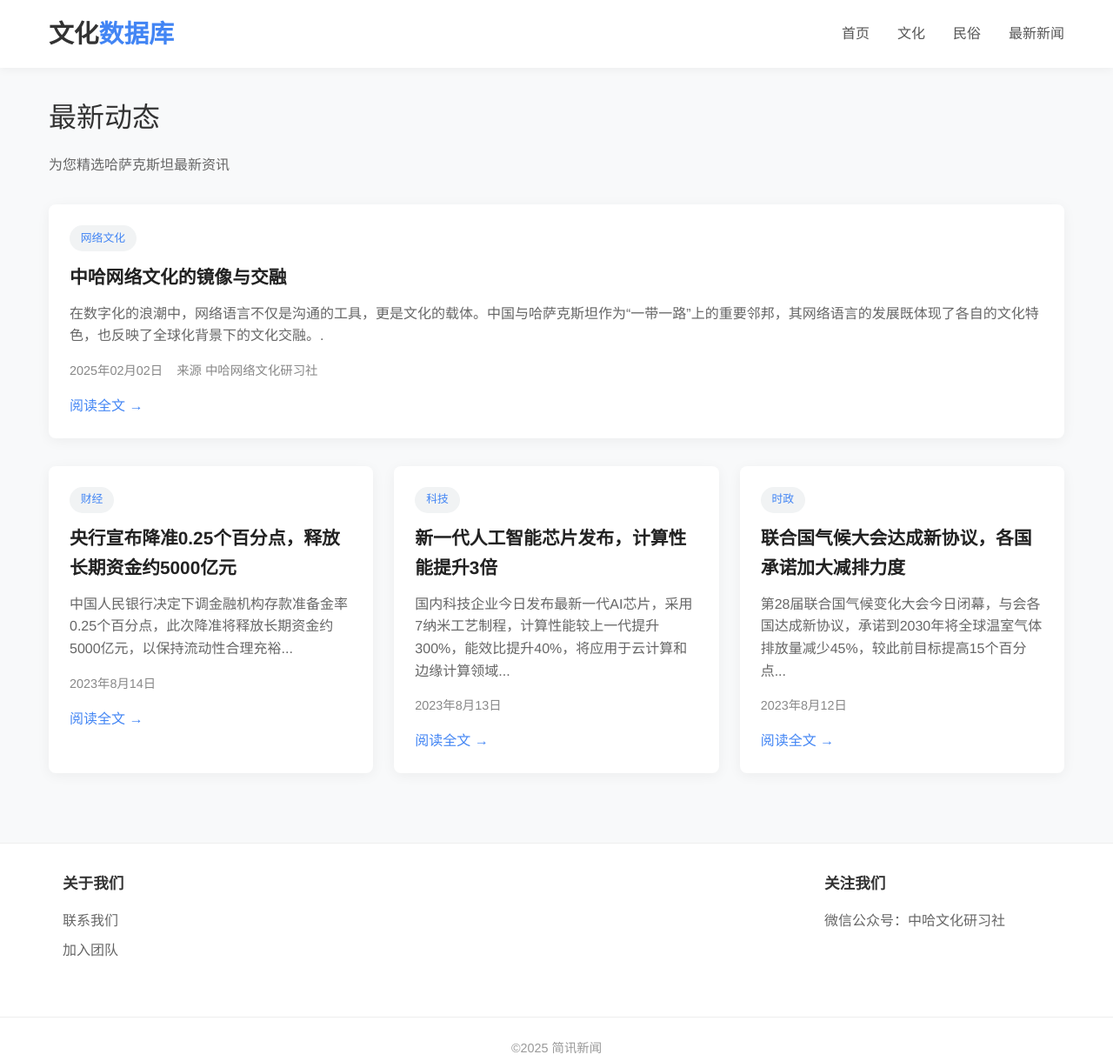
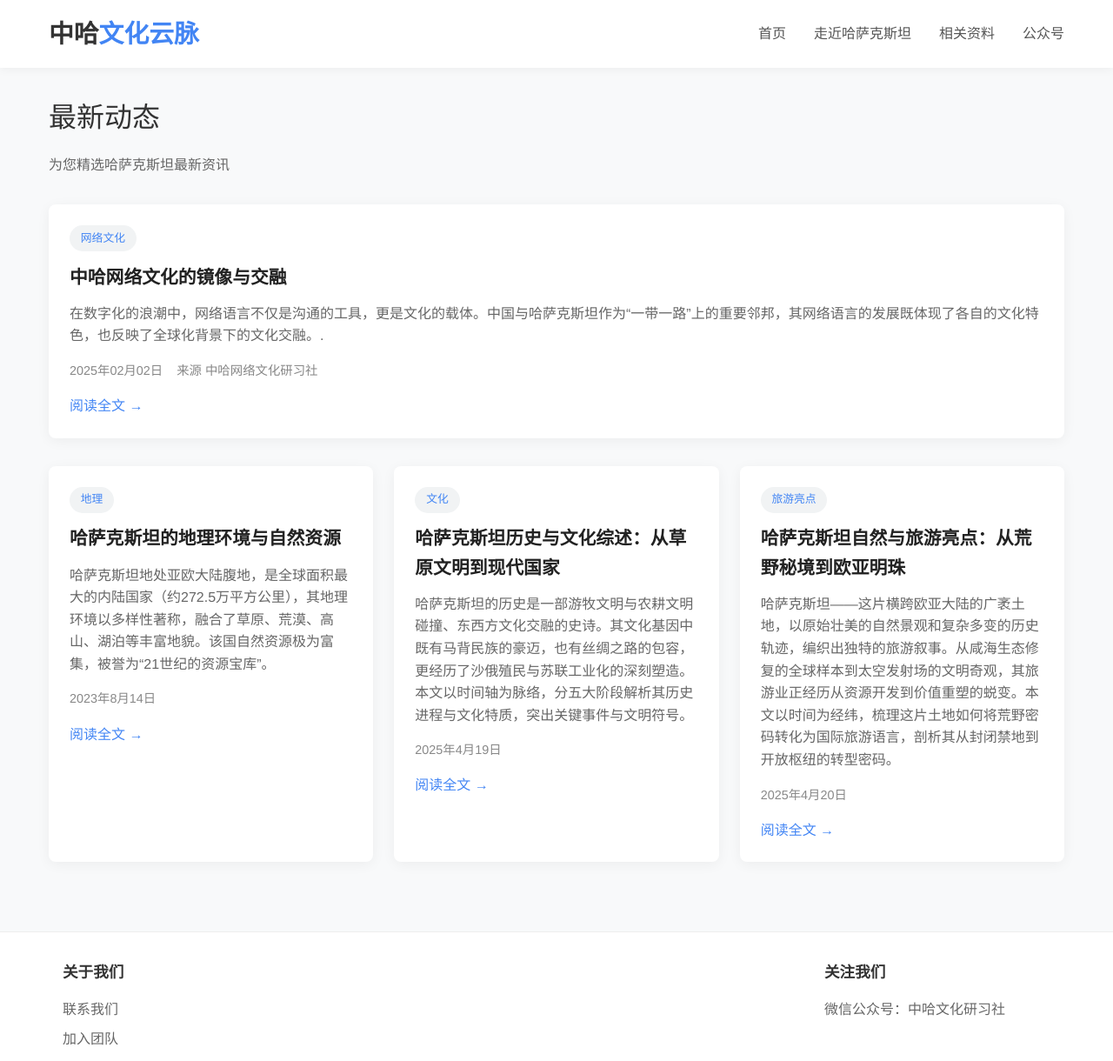
Before and after one commit to zhwhym/1, a plain HTML site: page index.html in a window 1280 px wide. Shown: the top 1220 px of the page at 87% size. Drawn offline with Linux system fonts and the light colour scheme.

Commit message:
Update index.html

```diff
--- a/index.html
+++ b/index.html
@@ -260,13 +260,13 @@
     <!-- 白色导航栏 -->
     <header>
         <div class="header-container">
-            <a href="#" class="logo">文化<span>数据库</span></a>
+            <a href="#" class="logo">中哈<span>文化云脉</span></a>
             <nav>
                 <ul>
-                    <li><a href="https://yuteng0412.github.io/cyt/">首页</a></li>
-                    <li><a href="https://yuteng0412.github.io/shouye2/">文化</a></li>
-                    <li><a href="https://yuteng0412.github.io/shouye3/">民俗</a></li>
-                    <li><a href="https://yuteng0412.github.io/shouye4/">最新新闻</a></li>
+                    <li><a href="https://zhwhym.github.io/1//">首页</a></li>
+                    <li><a href="https://yuteng0412.github.io/shouye2/">走近哈萨克斯坦</a></li>
+                    <li><a href="https://yuteng0412.github.io/shouye3/">相关资料</a></li>
+                    <li><a href="https://yuteng0412.github.io/shouye4/">公众号</a></li>
                 </ul>
             </nav>
         </div>
@@ -287,7 +287,7 @@
                     <span class="news-date">2025年02月02日</span>
                     <span>来源 中哈网络文化研习社</span>
                 </div>
-                <a href="文本页面.html" class="read-more">阅读全文 →</a>
+                <a href="https://mp.weixin.qq.com/s/y5yOoOuW3R8wh6Espjb4Mw" class="read-more">阅读全文 →</a>
             </div>
         </article>
 
@@ -295,9 +295,9 @@
         <div class="news-grid">
             <article class="news-card">
                 <div class="news-content">
-                    <span class="news-category">财经</span>
-                    <h2 class="news-title">央行宣布降准0.25个百分点，释放长期资金约5000亿元</h2>
-                    <p class="news-summary">中国人民银行决定下调金融机构存款准备金率0.25个百分点，此次降准将释放长期资金约5000亿元，以保持流动性合理充裕...</p>
+                    <span class="news-category">地理</span>
+                    <h2 class="news-title">哈萨克斯坦的地理环境与自然资源</h2>
+                    <p class="news-summary">哈萨克斯坦地处亚欧大陆腹地，是全球面积最大的内陆国家（约272.5万平方公里），其地理环境以多样性著称，融合了草原、荒漠、高山、湖泊等丰富地貌。该国自然资源极为富集，被誉为“21世纪的资源宝库”。	</p>
                     <div class="news-meta">
                         <span class="news-date">2023年8月14日</span>
                     </div>
@@ -307,11 +307,11 @@
 
             <article class="news-card">
                 <div class="news-content">
-                    <span class="news-category">科技</span>
-                    <h2 class="news-title">新一代人工智能芯片发布，计算性能提升3倍</h2>
-                    <p class="news-summary">国内科技企业今日发布最新一代AI芯片，采用7纳米工艺制程，计算性能较上一代提升300%，能效比提升40%，将应用于云计算和边缘计算领域...</p>
+                    <span class="news-category">文化</span>
+                    <h2 class="news-title">哈萨克斯坦历史与文化综述：从草原文明到现代国家</h2>
+                    <p class="news-summary">哈萨克斯坦的历史是一部游牧文明与农耕文明碰撞、东西方文化交融的史诗。其文化基因中既有马背民族的豪迈，也有丝绸之路的包容，更经历了沙俄殖民与苏联工业化的深刻塑造。本文以时间轴为脉络，分五大阶段解析其历史进程与文化特质，突出关键事件与文明符号。</p>
                     <div class="news-meta">
-                        <span class="news-date">2023年8月13日</span>
+                        <span class="news-date">2025年4月19日</span>
                     </div>
                     <a href="#" class="read-more">阅读全文 →</a>
                 </div>
@@ -319,11 +319,11 @@
 
             <article class="news-card">
                 <div class="news-content">
-                    <span class="news-category">时政</span>
-                    <h2 class="news-title">联合国气候大会达成新协议，各国承诺加大减排力度</h2>
-                    <p class="news-summary">第28届联合国气候变化大会今日闭幕，与会各国达成新协议，承诺到2030年将全球温室气体排放量减少45%，较此前目标提高15个百分点...</p>
+                    <span class="news-category">旅游亮点</span>
+                    <h2 class="news-title">哈萨克斯坦自然与旅游亮点：从荒野秘境到欧亚明珠</h2>
+                    <p class="news-summary">哈萨克斯坦——这片横跨欧亚大陆的广袤土地，以原始壮美的自然景观和复杂多变的历史轨迹，编织出独特的旅游叙事。从咸海生态修复的全球样本到太空发射场的文明奇观，其旅游业正经历从资源开发到价值重塑的蜕变。本文以时间为经纬，梳理这片土地如何将荒野密码转化为国际旅游语言，剖析其从封闭禁地到开放枢纽的转型密码。</p>
                     <div class="news-meta">
-                        <span class="news-date">2023年8月12日</span>
+                        <span class="news-date">2025年4月20日</span>
                     </div>
                     <a href="#" class="read-more">阅读全文 →</a>
                 </div>
@@ -358,7 +358,7 @@
             </div>
         </div>
         <div class="copyright">
-            <p>&copy;2025 简讯新闻</p>
+            <p>&copy;2025 中哈网络文化研习社</p>
         </div>
     </footer>
 </body>
```
